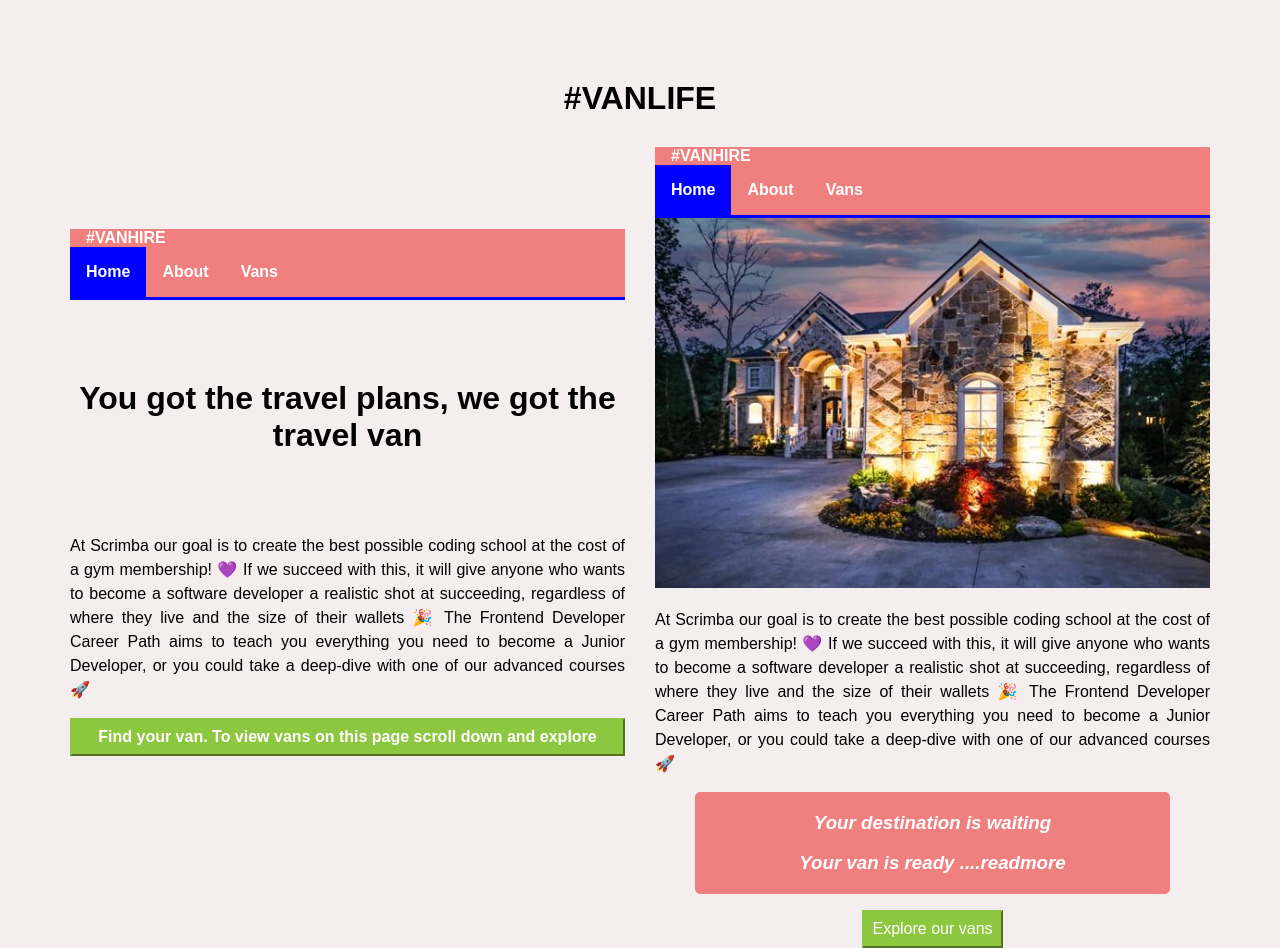
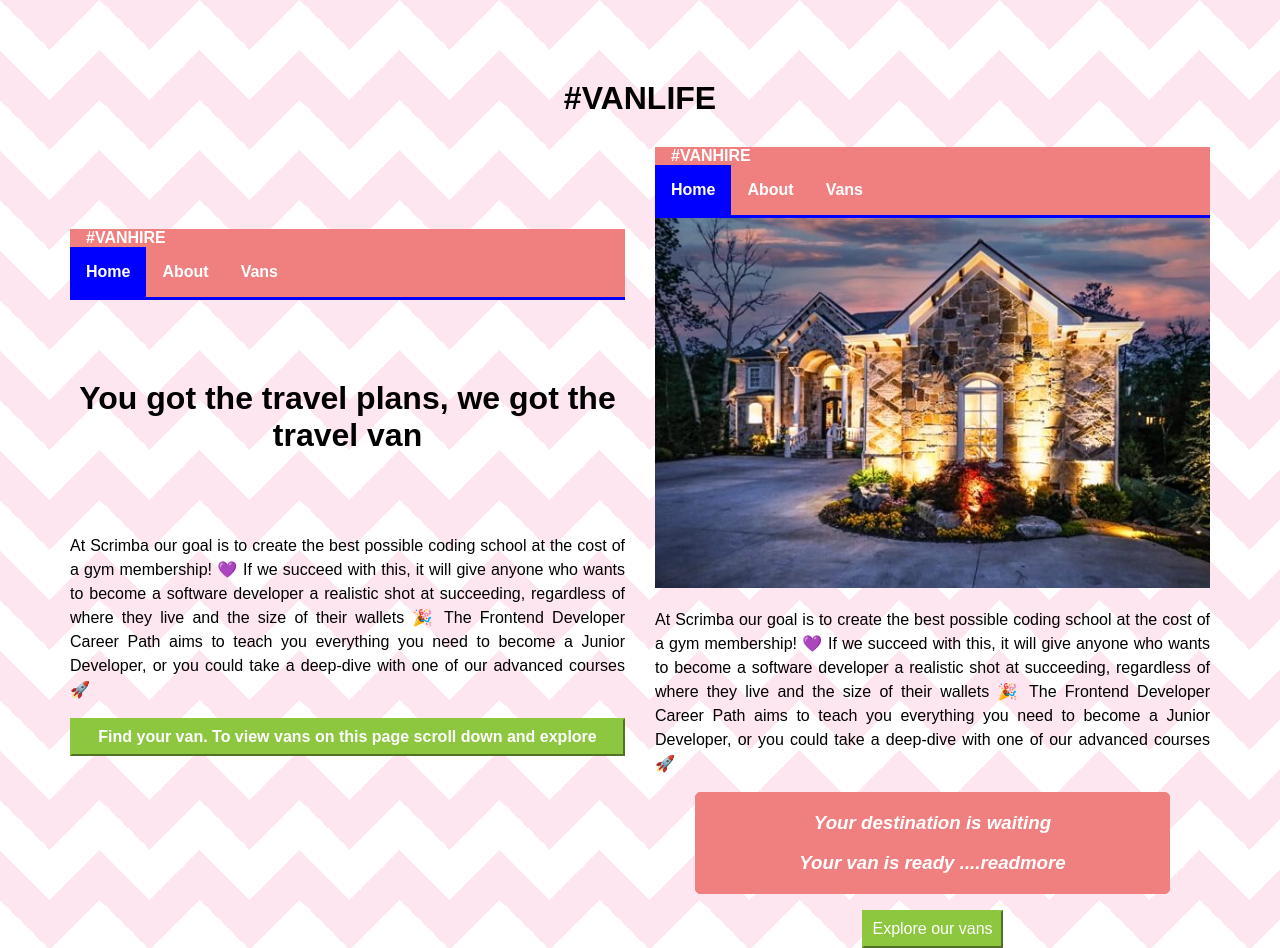
Before and after one commit to Tochiskool/shop_a_van, a React (Create React App) app: page / in a window 1280 px wide. Built offline with nearby package versions, Linux system fonts and the light colour scheme; no server answers; what miragejs would draw is missing.

Commit message:
Updated background style in index.css

```diff
--- a/src/index.css
+++ b/src/index.css
@@ -15,10 +15,15 @@ html {
 body {
   margin: 0;
   padding: 0;
-  background: #f4eeee;
+  /* background: #f4eeee; */
   font-family: Arial, Helvetica, sans-serif;
   font-weight: normal;
   overflow: scroll;
+  background: linear-gradient(135deg, #fee6f0 25%, transparent 25%) -50px 0,
+    linear-gradient(225deg, #fee6f0 25%, transparent 25%) -50px 0,
+    linear-gradient(315deg, #fee6f0 25%, transparent 25%),
+    linear-gradient(45deg, #fee6f0 25%, transparent 25%);
+  background-size: 100px 100px; /* Adjust the size based on the pattern */
 }
 
 h1,
```
